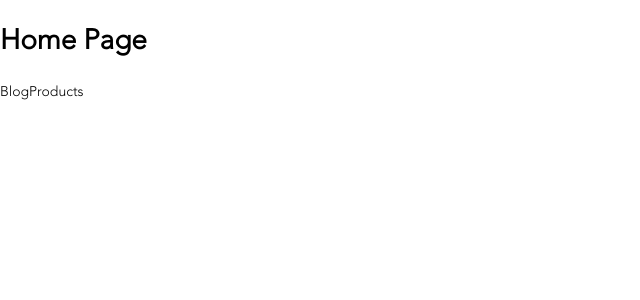
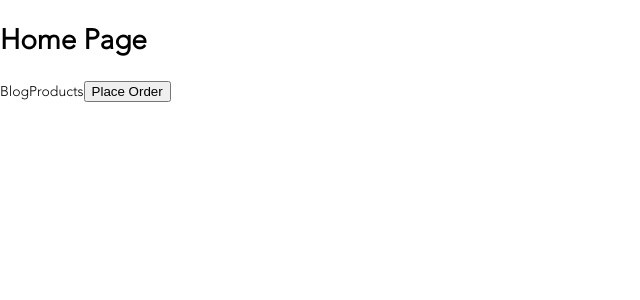
Before and after one commit to mbilawalashraf/ncxsite, a Next.js app: page / in a window 1280 px wide. Shown: the top 300 px of the page, without its empty margins (0-640 px from the left). Built offline with nearby package versions, Linux system fonts and the light colour scheme.

Commit message:
navigating programmatically

```diff
--- a/pages/index.js
+++ b/pages/index.js
@@ -1,7 +1,15 @@
 import Head from 'next/head';
 import Link from 'next/link';
+import { useRouter } from 'next/router';
 
 function Home() {
+    const router = useRouter()
+
+    const handleClick = () => {
+        console.log('Placing your order')
+        router.push('/product')
+    }
+
     return (
         <>
             <Head>
@@ -17,6 +25,9 @@
                 <Link href='/product'>
                     <a>Products</a>
                 </Link>
+                <button onClick={handleClick}>
+                    Place Order
+                </button>
             </div>
         </>
     )
```
